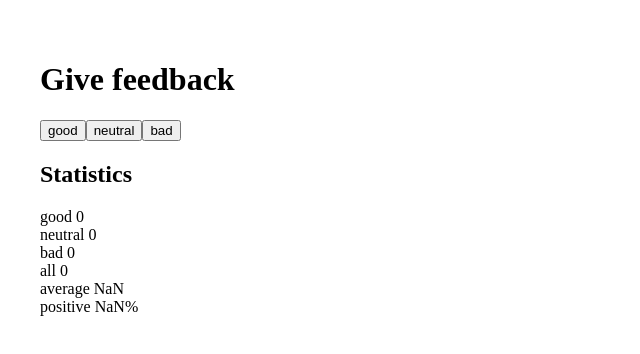
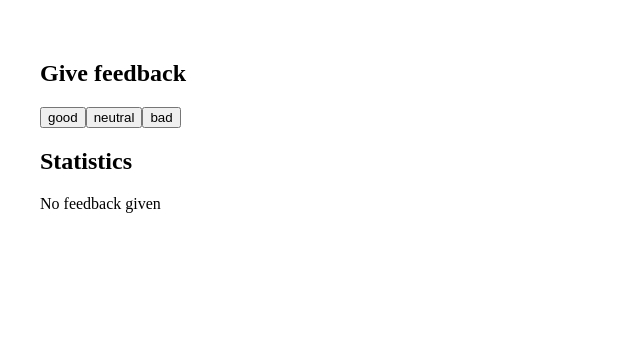
Before and after one commit to Victor-HCC/fullstackopen, a React (Vite) app in the folder part1/unicafe/: page / in a window 1280 px wide. Shown: the top 354 px of the page, without its empty margins (0-640 px from the left). Built offline with nearby package versions, Linux system fonts and the light colour scheme.

Commit message:
Ejercicio 1.9

```diff
--- a/part1/unicafe/src/App.jsx
+++ b/part1/unicafe/src/App.jsx
@@ -25,6 +25,8 @@ const Statistics = (props) => {
 
   return (
     <div>
+      {(good || neutral || bad) ? (
+        <div>
           <h2>Statistics</h2>
           <Statistic feedback='good' count={good} />
           <Statistic feedback='neutral' count={neutral} />
@@ -32,6 +34,13 @@ const Statistics = (props) => {
           <span>all {total}</span><br />
           <span>average {average}</span><br />
         <span>positive {(good / total) * 100}%</span>
+        </div>
+      ) : (
+        <div>
+          <h2>Statistics</h2>
+          <div>No feedback given</div>
+        </div>
+        )}
     </div>
   )
 }
@@ -59,7 +68,7 @@ const App = () => {
 
   return (
     <div>
-      <h1>Give feedback</h1>
+      <h2>Give feedback</h2>
       <div className='buttons'>
         <Button feedback='good' handler={buttonGoodHandler} />
         <Button feedback='neutral' handler={buttonNeutralHandler} />
```
Lines whose indentation alone changed are shown as unchanged.
